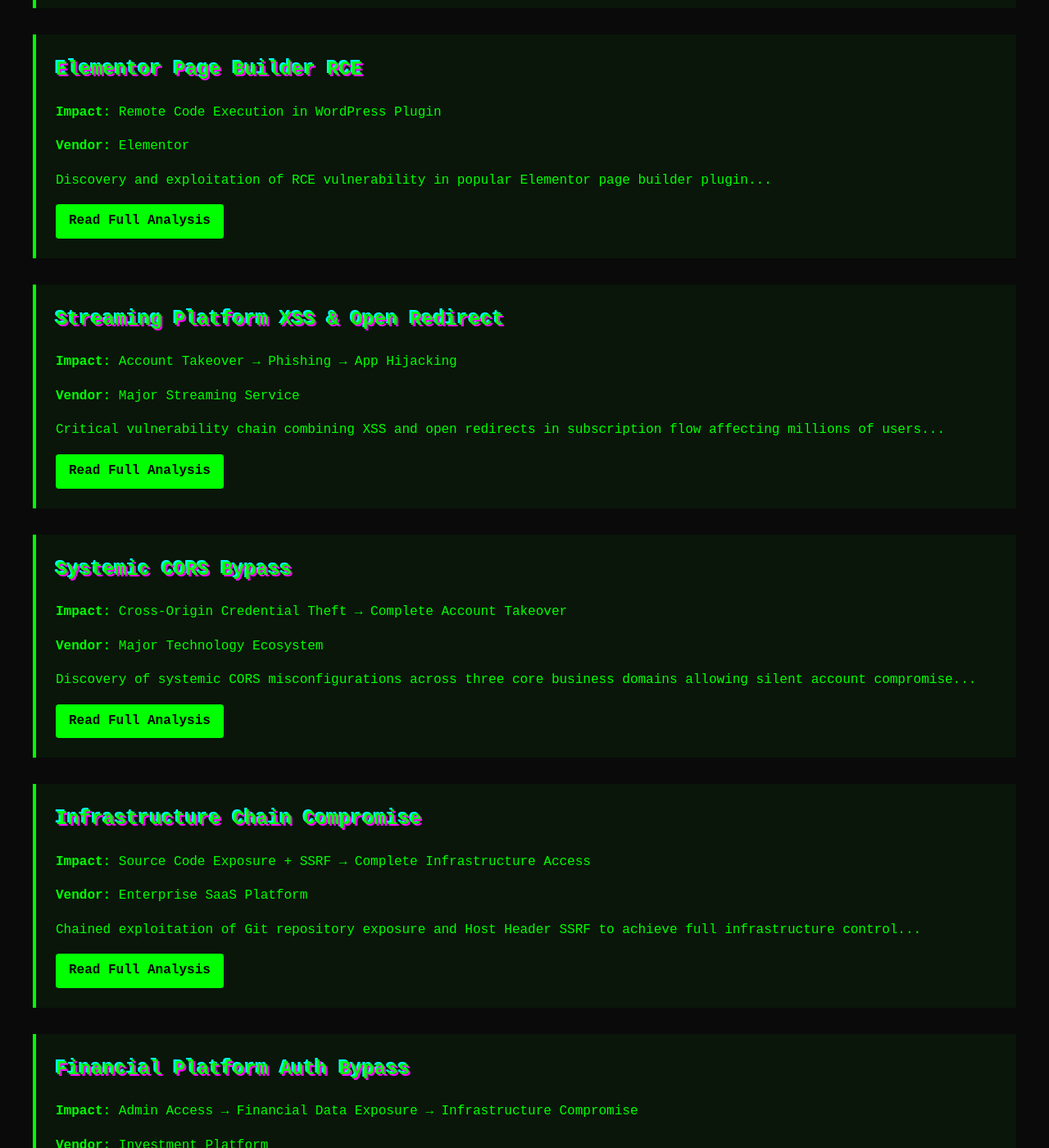
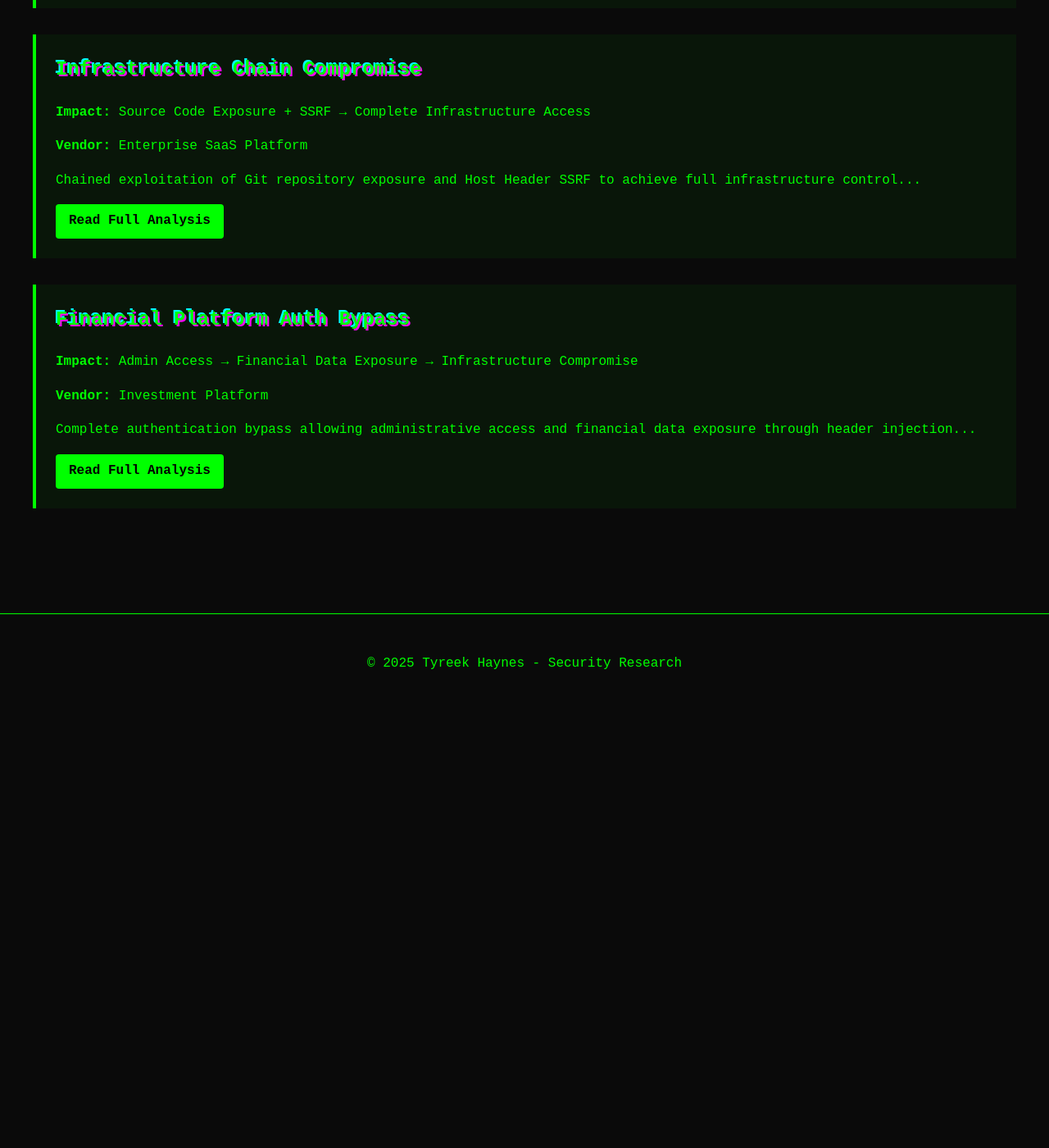
Before and after one commit to TyreekHaynes/Security-Research, a Jekyll site: the page built from research.html, in a window 1280 px wide and 1400 px high, scrolled down 1113 px. Shown: the whole window at 82% size. Built offline with Jekyll 4.4.1, drawn with Linux system fonts in a browser that asks for light colours; after the commit the page ends 1983 px from its top, so only the background shows below that; some of the changed text lies outside the part shown.

Commit message:
Update research.html

```diff
--- a/research.html
+++ b/research.html
@@ -15,13 +15,6 @@ title: Research
     <a href="{{ site.baseurl }}/case-studies/red-team-operations.html" class="read-more">Read Full Analysis</a>
 </div>
 
-<div class="case-study-preview">
-    <h2>Cloudflare WordPress Protection Bypass</h2>
-    <p><strong>Impact:</strong> WAF Bypass → Remote Code Execution</p>
-    <p><strong>Vendor:</strong> Cloudflare + WordPress</p>
-    <p>Detailed analysis of bypassing Cloudflare's WAF protections to achieve RCE on WordPress instances...</p>
-    <a href="{{ site.baseurl }}/case-studies/cloudflare-bypass.html" class="read-more">Read Full Analysis</a>
-</div>
 
 <div class="case-study-preview">
     <h2>Triple RCE Compromise</h2>
@@ -39,22 +32,6 @@ title: Research
 </div>
 
 <div class="case-study-preview">
-    <h2>Streaming Platform XSS & Open Redirect</h2>
-    <p><strong>Impact:</strong> Account Takeover → Phishing → App Hijacking</p>
-    <p><strong>Vendor:</strong> Major Streaming Service</p>
-    <p>Critical vulnerability chain combining XSS and open redirects in subscription flow affecting millions of users...</p>
-    <a href="{{ site.baseurl }}/case-studies/streaming-platform-xss.html" class="read-more">Read Full Analysis</a>
-</div>
-
-<div class="case-study-preview">
-    <h2>Systemic CORS Bypass</h2>
-    <p><strong>Impact:</strong> Cross-Origin Credential Theft → Complete Account Takeover</p>
-    <p><strong>Vendor:</strong> Major Technology Ecosystem</p>
-    <p>Discovery of systemic CORS misconfigurations across three core business domains allowing silent account compromise...</p>
-    <a href="{{ site.baseurl }}/case-studies/systemic-cors-bypass.html" class="read-more">Read Full Analysis</a>
-</div>
-
-<div class="case-study-preview">
     <h2>Infrastructure Chain Compromise</h2>
     <p><strong>Impact:</strong> Source Code Exposure + SSRF → Complete Infrastructure Access</p>
     <p><strong>Vendor:</strong> Enterprise SaaS Platform</p>
```
